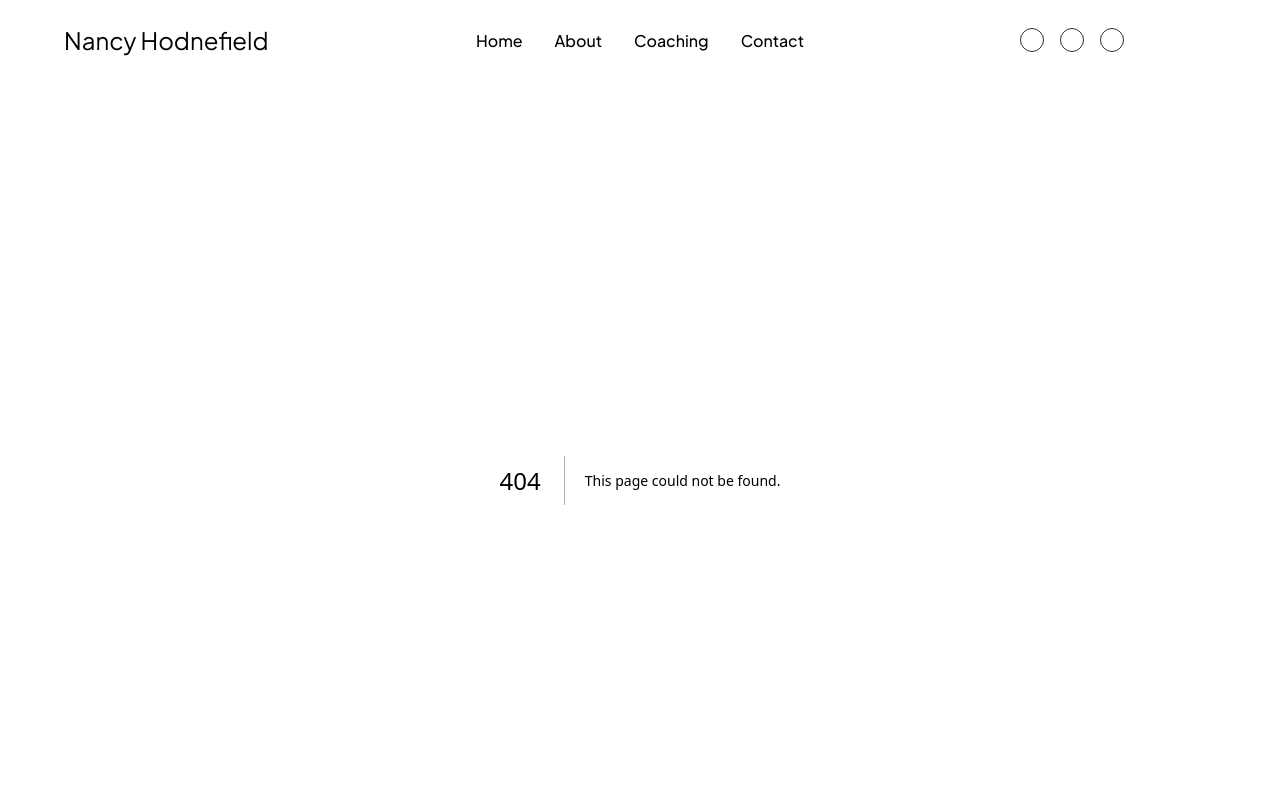
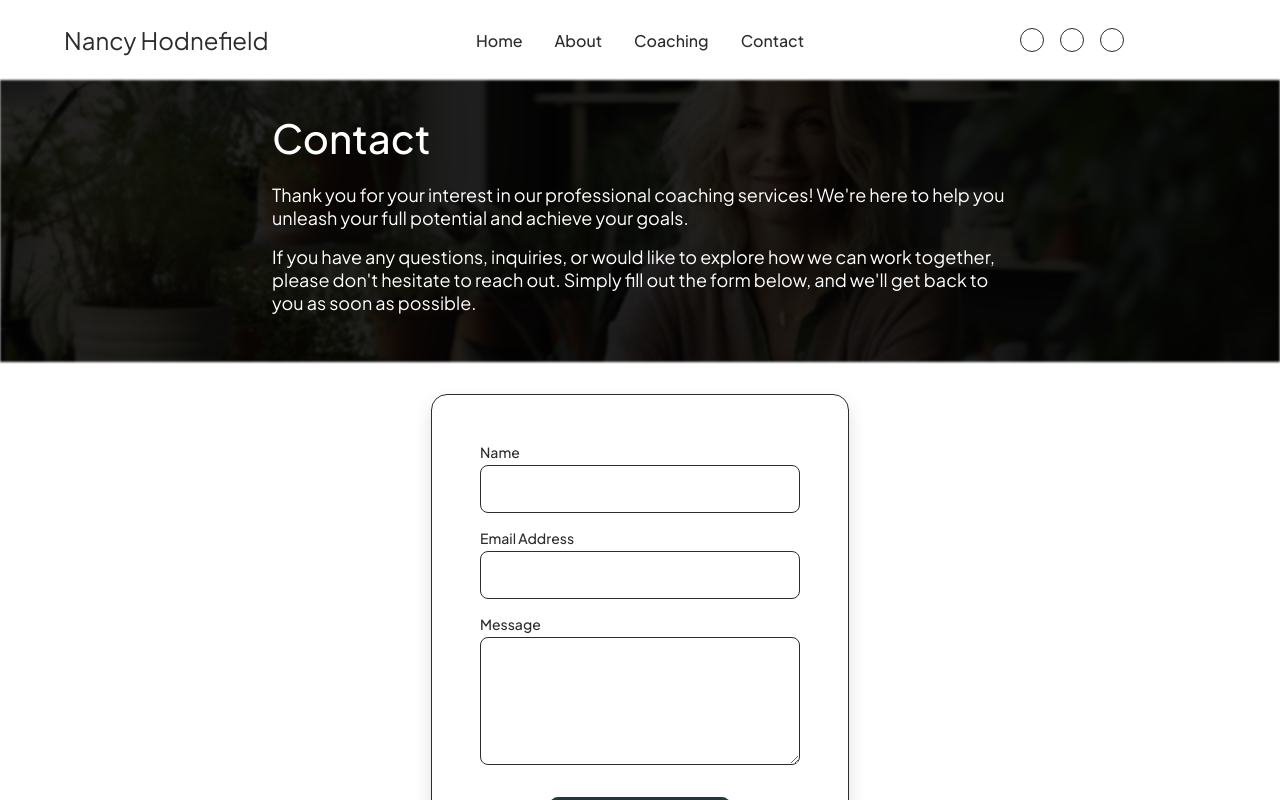
Before and after one commit to petehodnefield/nancy-coaching, a Next.js app: page /contact in a window 1280 px wide. Before the commit this address had no page. Shown: the top 800 px of the page. Built offline with nearby package versions, Linux system fonts and the light colour scheme; some icons are missing.

Commit message:
Contact Page content added

```diff
--- /dev/null
+++ b/src/pages/contact/index.js
@@ -0,0 +1,75 @@
+import BtnPrimary from "@/components/Buttons/BtnPrimary";
+import Image from "next/image";
+import React from "react";
+import heroImage from "../../../public/assets/images/hero-image.png";
+const index = () => {
+  return (
+    <main className="contact">
+      {/* Banner */}
+      <div className="banner">
+        <Image
+          className="banner__img cover"
+          src={heroImage}
+          alt="Nancy Hodnefield sitting in her office full of plants smiling at the camera."
+        />
+        <div className="banner-content">
+          <h2 className="title--lg banner__title">Contact</h2>
+          <p className="banner__text">
+            Thank you for your interest in our professional coaching services!
+            We're here to help you unleash your full potential and achieve your
+            goals.
+          </p>
+          <p className="banner__text">
+            If you have any questions, inquiries, or would like to explore how
+            we can work together, please don't hesitate to reach out. Simply
+            fill out the form below, and we'll get back to you as soon as
+            possible.
+          </p>
+        </div>
+      </div>
+
+      {/* Contact form */}
+      <form id="contactFormMain" className="contact__form">
+        <div className="form__label-input-wrapper">
+          <label htmlFor="name" className="form__label">
+            Name
+          </label>
+          <input
+            type="name"
+            name="name"
+            id="name"
+            className="form__input form__input--lg form__input--dark"
+            required
+          />
+        </div>
+        <div className="form__label-input-wrapper">
+          <label htmlFor="email" className="form__label">
+            Email Address
+          </label>
+          <input
+            type="email"
+            name="email"
+            id="email"
+            className="form__input form__input--lg form__input--dark"
+            required
+          />
+        </div>
+        <div className="form__label-input-wrapper form__label-input-wrapper--last">
+          <label htmlFor="message" className="form__label">
+            Message{" "}
+          </label>
+          <textarea
+            maxLength={"200"}
+            name="message"
+            id="message"
+            className="form__input form__text-area form__input--dark"
+            required
+          />
+        </div>
+        <BtnPrimary btnType={"submit"} btnText={"Submit"} />
+      </form>
+    </main>
+  );
+};
+
+export default index;
--- a/src/styles/globals.css
+++ b/src/styles/globals.css
@@ -321,6 +321,15 @@ ul {
   height: 2rem;
   width: 12rem;
 }
+.form__input--dark {
+  background-color: var(--white);
+  border: 1px solid var(--dark);
+  color: var(--dark);
+}
+.form__input--dark:focus {
+  border: 2px solid var(--dark);
+  transition: 300ms ease-in-out;
+}
 .form__input--hollow {
   background-color: transparent;
   border: 1px solid var(--white);
@@ -330,7 +339,11 @@ ul {
   border: 2px solid var(--white);
   transition: 300ms ease-in-out;
 }
-
+.form__text-area {
+  width: 20rem;
+  height: 8rem;
+  padding-top: 1rem;
+}
 /* Footer Styling */
 .footer {
   display: flex;
@@ -415,3 +428,53 @@ ul {
 .footer__form-icon {
   font-size: 1.25rem;
 }
+
+/* Contact PAGE Styling */
+.contact {
+  display: flex;
+  flex-direction: column;
+  align-items: center;
+  padding-bottom: 3rem;
+  width: 100%;
+  gap: 2rem;
+}
+.banner {
+  width: 100%;
+  display: flex;
+  justify-content: center;
+  padding: 2rem 0;
+  position: relative;
+}
+.banner__img {
+  position: absolute;
+  z-index: -1;
+  filter: brightness(15%) blur(1px);
+  height: 100%;
+  top: 0;
+}
+.banner-content {
+  display: flex;
+  flex-direction: column;
+  align-items: flex-start;
+  width: 100%;
+  max-width: 46rem;
+  color: var(--white);
+}
+.banner__title {
+  font-weight: 500;
+}
+.banner__text {
+  font-size: 1.125rem;
+  margin-bottom: 1rem;
+}
+.contact__form {
+  display: flex;
+  flex-direction: column;
+  align-items: center;
+  border-radius: 1rem;
+  box-shadow: var(--bs1);
+  background-color: var(--white);
+  border: 1px solid var(--dark);
+  width: fit-content;
+  padding: 3rem;
+}
```
